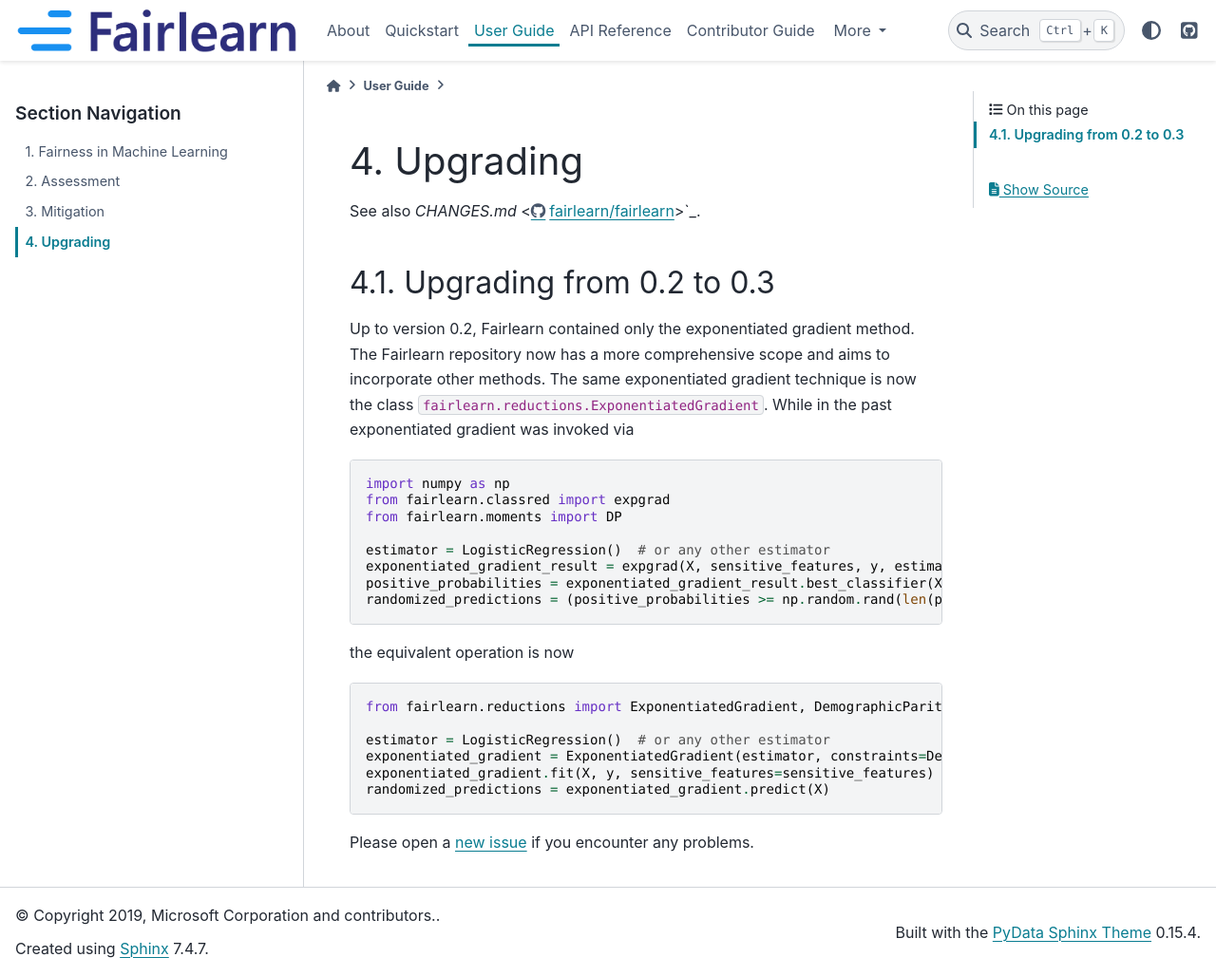
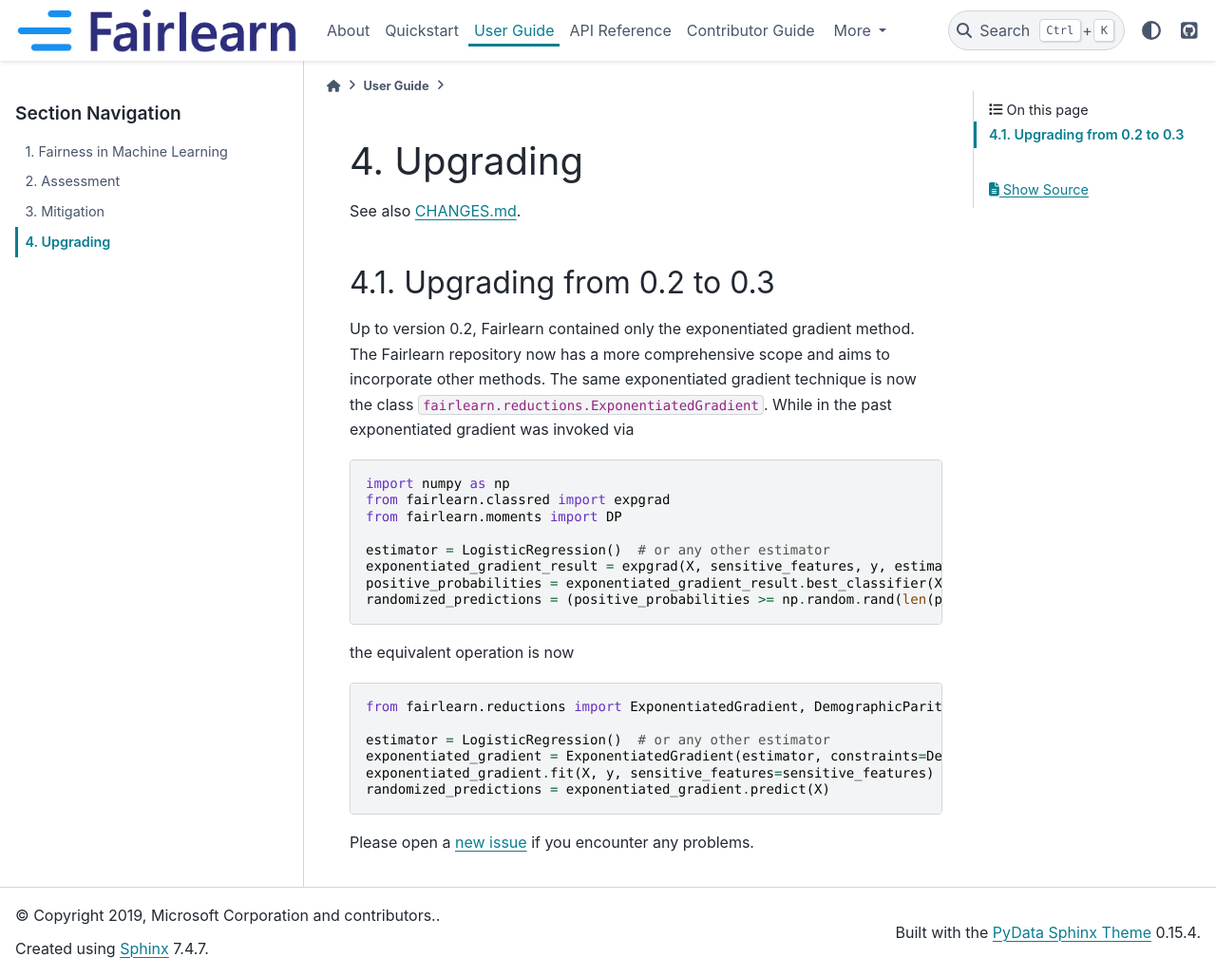
Before and after one commit to fairlearn/fairlearn, a Sphinx documentation site: the page built from docs/user_guide/upgrading.rst, in a window 1280 px wide and 1028 px high. Shown: the whole window at 95% size. Built offline with Sphinx 7.4.7 and the PyData theme 0.15.4, drawn with Linux system fonts in a browser that asks for light colours; pages that are not in the unit, such as notebooks, are missing from menus.

Commit message:
Update upgrading.rst
Signed-off-by: kevinrobinson <kevin.robinson.0@gmail.com>

```diff
--- a/docs/user_guide/upgrading.rst
+++ b/docs/user_guide/upgrading.rst
@@ -1,6 +1,6 @@
 Upgrading
 ==========
-See also `CHANGES.md` <https://github.com/fairlearn/fairlearn/blob/master/CHANGES.md>`_.
+See also `CHANGES.md <https://github.com/fairlearn/fairlearn/blob/master/CHANGES.md>`_.
 
 Upgrading from 0.2 to 0.3
 -------------------------
```
